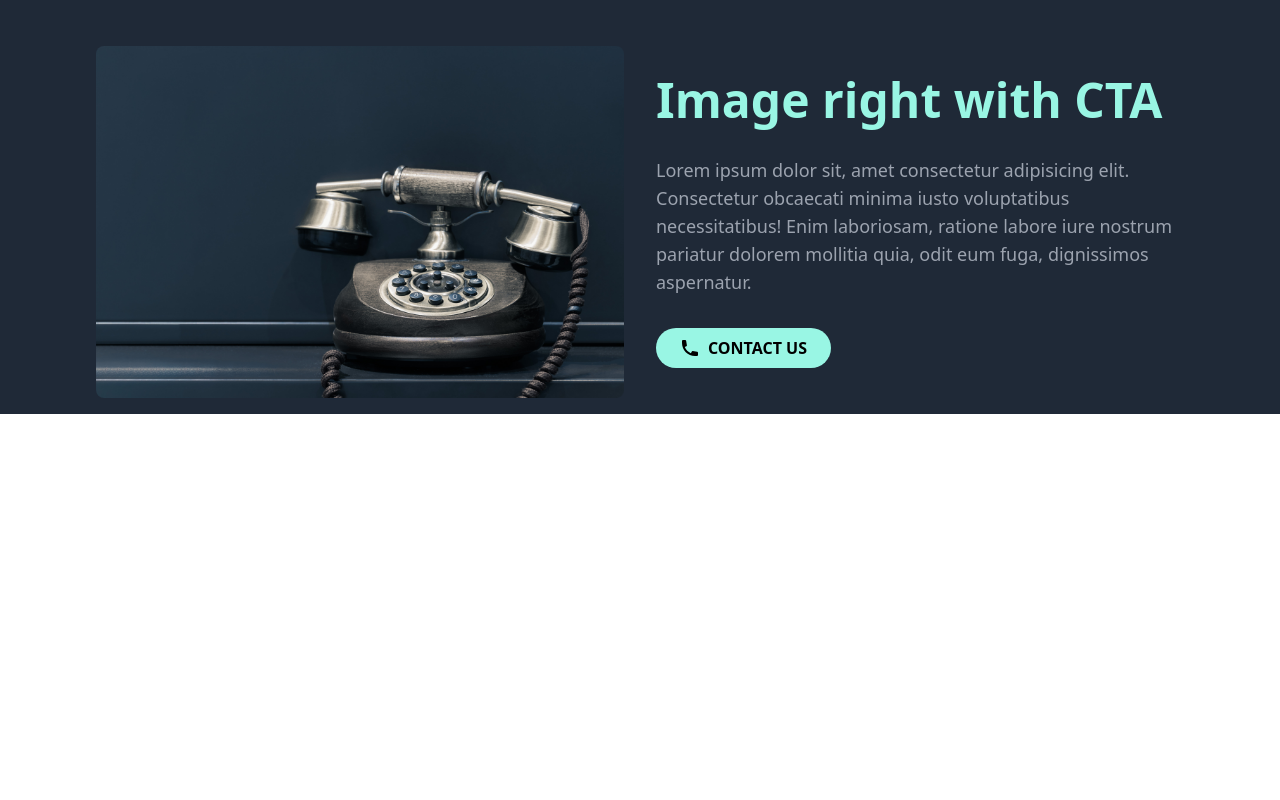
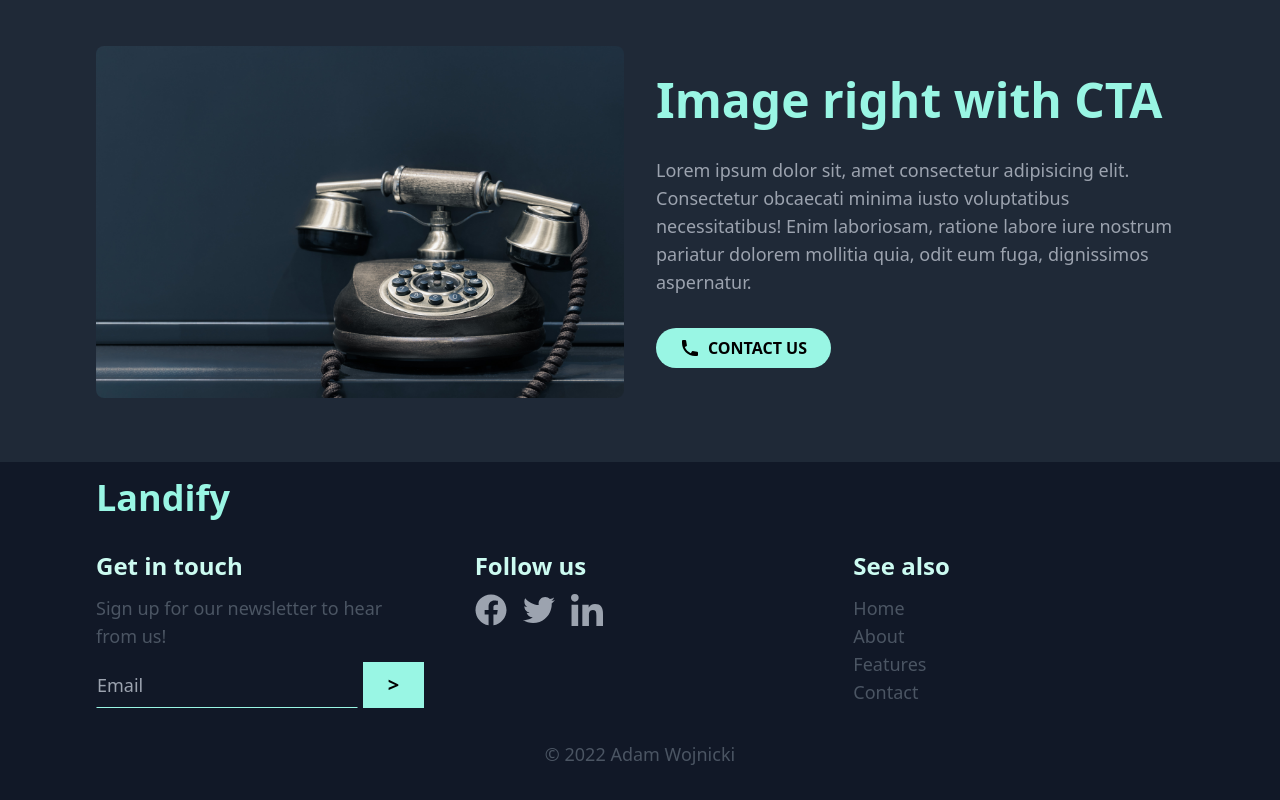
Before and after one commit to adamwojnicki/landify-template, a website built with Vite: page index.html in a window 1280 px wide. Shown: the part 2692-3492 px from the top of the page. Before the commit the page ends 3106 px from the top, so only its background shows below. Built offline with nearby package versions, Linux system fonts and the light colour scheme.

Commit message:
footer creation

```diff
--- a/index.html
+++ b/index.html
@@ -220,7 +220,73 @@
     </main>
     <!-- // MAIN -->
     <!-- FOOTER -->
-    <footer class="footer"></footer>
+    <footer class="footer bg-gray-900 mt-12 text-gray-600  text-lg">
+      <div class="container lg:max-w-6xl mx-auto py-4 px-8">
+        <div class="logo mb-8">
+          <h1 class="text-4xl text-teal-200 font-bold">Landify</h1>
+        </div>
+        <div class="flex flex-col md:flex-row mb-4">
+          <div class="w-full md:w-1/3 mb-4 md:mb-0">
+            <h3 class="text-2xl font-semibold text-teal-100 mb-3">Get in touch</h3>
+            <form action="#">
+              <label for="email" class="block mb-3">
+                Sign up for our newsletter to hear from us!
+              </label>
+              <input type="text" placeholder="Email"
+                class="bg-transparent border border-transparent border-b-teal-200 py-2">
+              <button
+                class="bg-teal-200 text-black uppercase px-6 py-2 font-semibold mb-3 sm:mb-0 text-xl border border-teal-200">
+                <span>&gt;</span>
+              </button>
+            </form>
+          </div>
+          <div class="w-full md:w-1/3 mb-4 md:mb-0 mx-12">
+            <h3 class="text-2xl font-semibold text-teal-100 mb-3">Follow us</h3>
+
+            <div class="flex space-x-4">
+              <a href="#">
+                <svg class="fill-gray-400 w-8" xmlns="http://www.w3.org/2000/svg" viewBox="0 0 512 512">
+                  <!--! Font Awesome Pro 6.1.0 by @fontawesome - https://fontawesome.com License - https://fontawesome.com/license (Commercial License) Copyright 2022 Fonticons, Inc. -->
+                  <path
+                    d="M504 256C504 119 393 8 256 8S8 119 8 256c0 123.78 90.69 226.38 209.25 245V327.69h-63V256h63v-54.64c0-62.15 37-96.48 93.67-96.48 27.14 0 55.52 4.84 55.52 4.84v61h-31.28c-30.8 0-40.41 19.12-40.41 38.73V256h68.78l-11 71.69h-57.78V501C413.31 482.38 504 379.78 504 256z" />
+                </svg>
+              </a>
+
+              <a href="#">
+                <svg class="fill-gray-400 w-8" xmlns="http://www.w3.org/2000/svg" viewBox="0 0 512 512">
+                  <!--! Font Awesome Pro 6.1.0 by @fontawesome - https://fontawesome.com License - https://fontawesome.com/license (Commercial License) Copyright 2022 Fonticons, Inc. -->
+                  <path
+                    d="M459.37 151.716c.325 4.548.325 9.097.325 13.645 0 138.72-105.583 298.558-298.558 298.558-59.452 0-114.68-17.219-161.137-47.106 8.447.974 16.568 1.299 25.34 1.299 49.055 0 94.213-16.568 130.274-44.832-46.132-.975-84.792-31.188-98.112-72.772 6.498.974 12.995 1.624 19.818 1.624 9.421 0 18.843-1.3 27.614-3.573-48.081-9.747-84.143-51.98-84.143-102.985v-1.299c13.969 7.797 30.214 12.67 47.431 13.319-28.264-18.843-46.781-51.005-46.781-87.391 0-19.492 5.197-37.36 14.294-52.954 51.655 63.675 129.3 105.258 216.365 109.807-1.624-7.797-2.599-15.918-2.599-24.04 0-57.828 46.782-104.934 104.934-104.934 30.213 0 57.502 12.67 76.67 33.137 23.715-4.548 46.456-13.32 66.599-25.34-7.798 24.366-24.366 44.833-46.132 57.827 21.117-2.273 41.584-8.122 60.426-16.243-14.292 20.791-32.161 39.308-52.628 54.253z" />
+                </svg>
+              </a>
+              <a href="#">
+                <svg class="fill-gray-400 w-8" xmlns="http://www.w3.org/2000/svg" viewBox="0 0 448 512">
+                  <!--! Font Awesome Pro 6.1.0 by @fontawesome - https://fontawesome.com License - https://fontawesome.com/license (Commercial License) Copyright 2022 Fonticons, Inc. -->
+                  <path
+                    d="M100.28 448H7.4V148.9h92.88zM53.79 108.1C24.09 108.1 0 83.5 0 53.8a53.79 53.79 0 0 1 107.58 0c0 29.7-24.1 54.3-53.79 54.3zM447.9 448h-92.68V302.4c0-34.7-.7-79.2-48.29-79.2-48.29 0-55.69 37.7-55.69 76.7V448h-92.78V148.9h89.08v40.8h1.3c12.4-23.5 42.69-48.3 87.88-48.3 94 0 111.28 61.9 111.28 142.3V448z" />
+                </svg>
+              </a>
+            </div>
+          </div>
+          <div class="w-full md:w-1/3">
+            <h3 class="text-2xl font-semibold text-teal-100 mb-3">See also</h3>
+            <nav>
+              <nav class="mobile-nav">
+                <a class="block text-gay-400" href="#home">Home</a>
+                <a class="block text-gay-400" href="#about">About</a>
+                <a class="block text-gay-400" href="#features">Features</a>
+                <a class="block text-gay-400" href="#contact">Contact</a>
+              </nav>
+            </nav>
+
+
+          </div>
+        </div>
+        <div class="py-4 text-center">
+          &copy; 2022 Adam Wojnicki
+        </div>
+      </div>
+    </footer>
     <!-- // FOOTER -->
   </div>
   <!-- // CONTAINER -->
```
